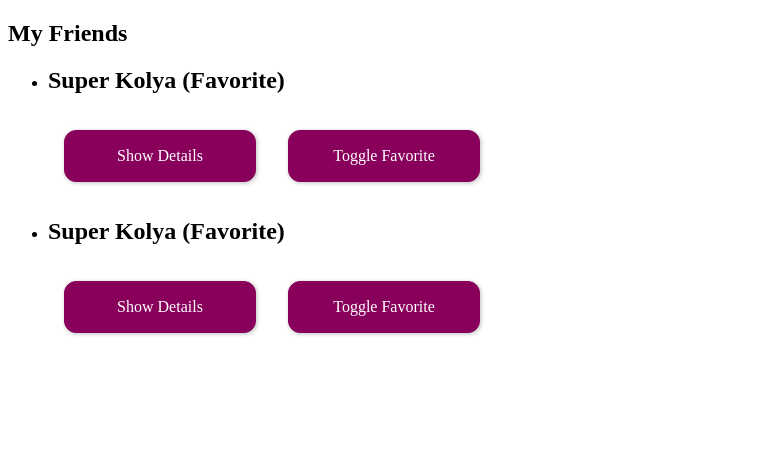
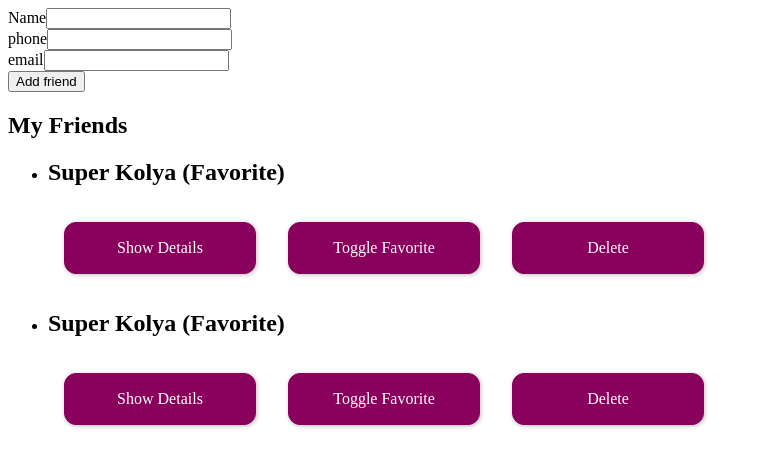
Before and after one commit to abahrisd/vue-mastery, a Vue app: page / in a window 1280 px wide. Shown: the top 466 px of the page, without its empty margins (0-762 px from the left). Built offline with nearby package versions, Linux system fonts and the light colour scheme.

Commit message:
components composition

```diff
--- a/src/App.vue
+++ b/src/App.vue
@@ -24,6 +24,17 @@
       toggleFavoriteStatus(friendId) {
         const friend = this.friends.find(f => f.id === friendId);
         friend.isFavorite = !friend.isFavorite;
+      },
+      addContact(name, phone, email) {
+        this.friends.push({
+          id: new Date().toISOString(),
+          name,
+          phone,
+          email,
+        });
+      },
+      deleteContact(friendId) {
+        this.friends = this.friends.filter(f => f.id !== friendId);
       }
     },
     computed: {
@@ -33,6 +44,9 @@
 </script>
 
 <template>
+  <section>
+    <new-friend @add-contact="addContact"></new-friend>
+  </section>
   <section>
     <h2>My Friends</h2>
     <ul>
@@ -45,19 +59,8 @@
           :email-address='friend.email'
           v-bind:is-favorite="friend.isFavorite"
           v-on:toggle-favorite="toggleFavoriteStatus"
+          @delete-friend="deleteContact"
       ></friend-contact>
-<!--      <friend-contact-->
-<!--          name='Super Kolya'-->
-<!--          phone='999 88 99'-->
-<!--          email-address='kolya@gmail.com'-->
-<!--          v-bind:is-favorite="true"-->
-<!--      ></friend-contact>-->
-<!--      <friend-contact-->
-<!--          name='Super Kolya 2'-->
-<!--          phone='999 88 99 3'-->
-<!--          email-address='kolya@gmail.com 4'-->
-<!--          :is-favorite="false"-->
-<!--      ></friend-contact>-->
     </ul>
   </section>
 </template>
--- a/src/components/FriendContact.vue
+++ b/src/components/FriendContact.vue
@@ -32,7 +32,7 @@ export default {
       }
     },
   },
-  emits: ['toggle-favorite'],
+  emits: ['toggle-favorite', 'delete-friend'],
   // emits: {
   //   'toggle-favorite': function (id) {
   //     if (id) {
@@ -70,6 +70,9 @@ export default {
     // in case we need to modify props from within of component
     toggleFavorite() {
       this.$emit('toggle-favorite', this.id);
+    },
+    deleteFriend() {
+      this.$emit('delete-friend', this.id);
     }
   }
 }
@@ -81,6 +84,7 @@ export default {
     <h2>{{name}} {{isFavorite ? '(Favorite)' : '' }}</h2>
     <button @click="toggleDetails">Show Details</button>
     <button @click="toggleFavorite">Toggle Favorite</button>
+    <button @click="deleteFriend">Delete</button>
     <ul v-if="detailsAreVisible">
       <li>Phone: {{phone}}</li>
       <li>Email: {{emailAddress}}</li>
--- /dev/null
+++ b/src/components/NewFriend.vue
@@ -0,0 +1,42 @@
+<script>
+export default {
+  name: "NewFriend",
+  emits: ['add-contact'],
+  data() {
+    return {
+      enteredName: '',
+      enteredPhone: '',
+      enteredEmail: '',
+    };
+  },
+  methods: {
+    submitData() {
+      this.$emit('add-contact', this.enteredName, this.enteredPhone, this.enteredEmail);
+    }
+  }
+}
+</script>
+
+<template>
+  <form @submit.prevent>
+    <div>
+      <label for="name">Name</label>
+      <input type="text" v-model="enteredName">
+    </div>
+    <div>
+      <label for="phone">phone</label>
+      <input type="text" v-model="enteredPhone">
+    </div>
+    <div>
+      <label for="email">email</label>
+      <input type="text" v-model="enteredEmail">
+    </div>
+
+    <button @click="submitData">Add friend</button>
+
+  </form>
+</template>
+
+<style scoped>
+
+</style>
--- a/src/main.js
+++ b/src/main.js
@@ -1,9 +1,11 @@
 import { createApp } from 'vue'
 import App from './App.vue'
 import FriendContact from './components/FriendContact.vue'
+import NewFriend from "@/components/NewFriend.vue";
 
 const app = createApp(App);
 
 app.component('friend-contact', FriendContact);
+app.component('new-friend', NewFriend);
 
 app.mount('#app')
```
